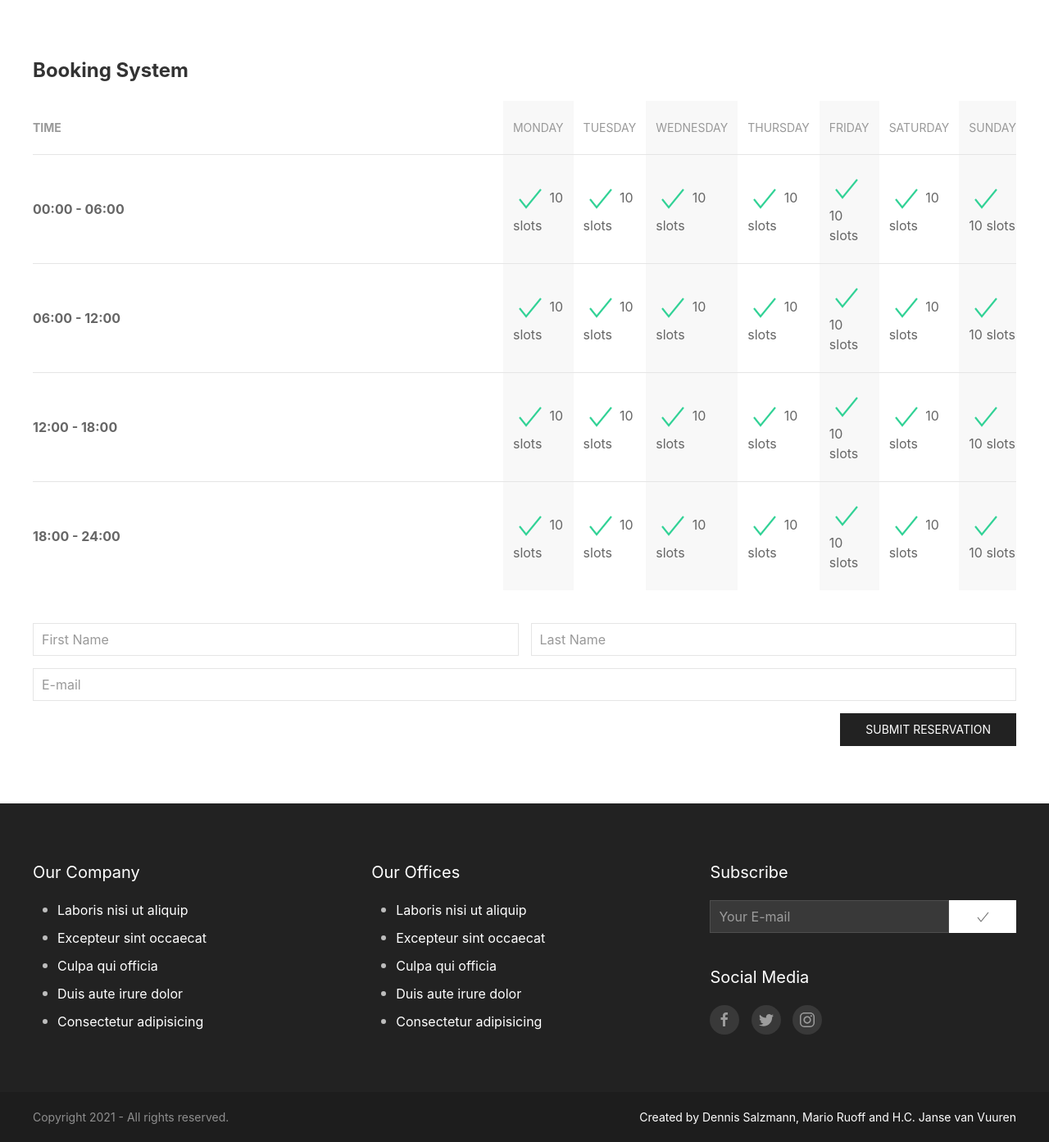
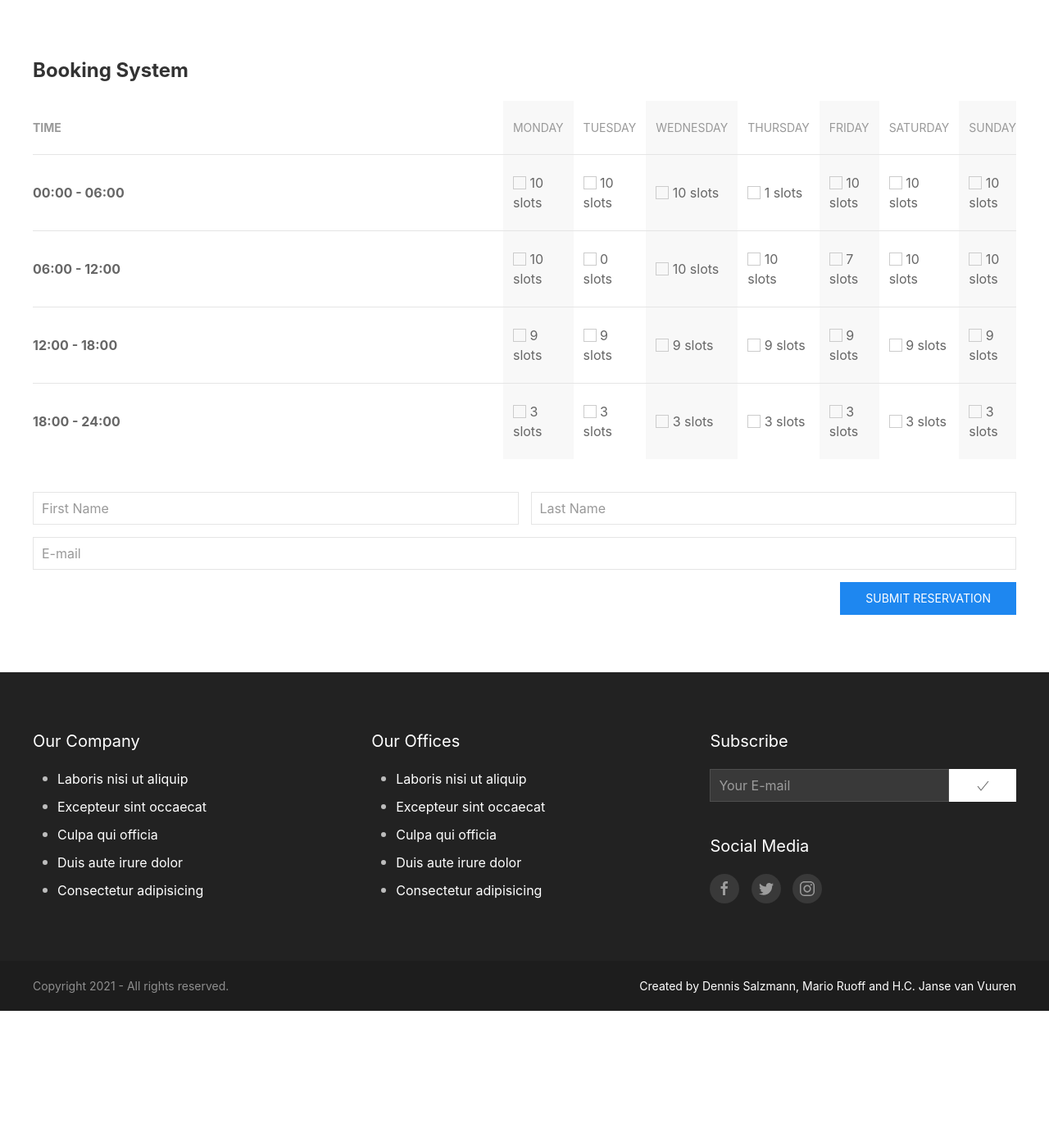
Before and after one commit to mario-r99/jarvil, a Flask app: page / in a window 1280 px wide. Shown: the part 509-1902 px from the top of the page at 82% size. After the commit the page ends 1742 px from the top, so only its background shows below. Run offline with Flask 2, Linux system fonts and the light colour scheme; some libraries are stand-ins or nearby versions.

Commit message:
Added checkboxes

```diff
--- a/time-slot-booking/app.py
+++ b/time-slot-booking/app.py
@@ -1,19 +1,14 @@
-from flask import Flask, render_template
+from flask import Flask, render_template, url_for
 app = Flask(__name__)
 
 bookings = [
-    {
-        'author': 'Corey Schafer',
-        'title': 'Blog Post 1',
-        'content': 'First post content',
-        'date_posted': 'April 20, 2018'
-    },
-    {
-        'author': 'Jane Doe',
-        'title': 'Blog Post 2',
-        'content': 'Second post content',
-        'date_posted': 'April 21, 2018'
-    }
+    [10,10,9,3], # Monday
+    [10,0,9,3],  # Tuesday
+    [10,10,9,3], # Wednesday
+    [1,10,9,3],  # Thursday
+    [10,7,9,3], # Friday
+    [10,10,9,3], # Saturday
+    [10,10,9,3]  # Sunday
 ]
 
 @app.route('/')
--- a/time-slot-booking/templates/home.html
+++ b/time-slot-booking/templates/home.html
@@ -6,7 +6,7 @@
         <header class="uk-text-center">
             <h1 class="uk-heading-primary">Time Slot Booking</h1>
             <p class="uk-width-3-5 uk-margin-auto">
-                The booking system is the easiest way for students to book tables in the university library. The time slots can be booked individually and be cancelled if necessary.
+                The booking system is the easiest way for students to book tables in the university library. The time slots</label> can be booked individually and be cancelled if necessary.
             </p>
         </header>
         <div class="uk-text-center uk-text-small uk-text-muted uk-section uk-section-small">
@@ -19,6 +19,7 @@
     <div class="uk-container">
         <h3 class="uk-text-bold">Booking System</h3>
         <div class="uk-overflow-auto">
+            <form>
                 <table class="uk-table uk-table-middle uk-table-divider uk-table-large uk-table-justify" data-uk-scrollspy="cls:uk-animation-fade;">
                     <thead>
                         <tr>
@@ -34,48 +35,49 @@
                     </thead>
                     <tbody>
                         <tr>
+                            <!-- <span class="uk-text-success" data-uk-icon="icon:check; ratio:2"></span> -->
                             <td class="uk-width-1-8 uk-text-bold">00:00 - 06:00</td>
-                        <td class="uk-width-1-8 uk-background-muted"><span class="uk-text-success" data-uk-icon="icon:check; ratio:2"></span> 10 slots</td>
-                        <td class="uk-width-1-8"><span class="uk-text-success" data-uk-icon="icon:check; ratio:2"></span> 10 slots</td>
-                        <td class="uk-width-1-8 uk-background-muted"><span class="uk-text-success" data-uk-icon="icon:check; ratio:2"></span> 10 slots</td>
-                        <td class="uk-width-1-8"><span class="uk-text-success" data-uk-icon="icon:check; ratio:2"></span> 10 slots</td>
-                        <td class="uk-width-1-8 uk-background-muted"><span class="uk-text-success" data-uk-icon="icon:check; ratio:2"></span> 10 slots</td>
-                        <td class="uk-width-1-8"><span class="uk-text-success" data-uk-icon="icon:check; ratio:2"></span> 10 slots</td>
-                        <td class="uk-width-1-8 uk-background-muted"><span class="uk-text-success" data-uk-icon="icon:check; ratio:2"></span> 10 slots</td>
+                            <td class="uk-width-1-8 uk-background-muted"><label><input class="uk-checkbox" type="checkbox"> {{ bookings[0][0] }} slots</label></td>
+                            <td class="uk-width-1-8"><label><input class="uk-checkbox" type="checkbox"> {{ bookings[1][0] }} slots</label></td>
+                            <td class="uk-width-1-8 uk-background-muted"><label><input class="uk-checkbox" type="checkbox"> {{ bookings[2][0] }} slots</label></td>
+                            <td class="uk-width-1-8"><label><input class="uk-checkbox" type="checkbox"> {{ bookings[3][0] }} slots</label></td>
+                            <td class="uk-width-1-8 uk-background-muted"><label><input class="uk-checkbox" type="checkbox"> {{ bookings[4][0] }} slots</label></td>
+                            <td class="uk-width-1-8"><label><input class="uk-checkbox" type="checkbox"> {{ bookings[5][0] }} slots</label></td>
+                            <td class="uk-width-1-8 uk-background-muted"><label><input class="uk-checkbox" type="checkbox"> {{ bookings[6][0] }} slots</label></td>
                         </tr>
                         <tr>
                             <td class="uk-width-1-8 uk-text-bold">06:00 - 12:00</td>
-                        <td class="uk-width-1-8 uk-background-muted"><span class="uk-text-success" data-uk-icon="icon:check; ratio:2"></span> 10 slots</td>
-                        <td class="uk-width-1-8"><span class="uk-text-success" data-uk-icon="icon:check; ratio:2"></span> 10 slots</td>
-                        <td class="uk-width-1-8 uk-background-muted"><span class="uk-text-success" data-uk-icon="icon:check; ratio:2"></span> 10 slots</td>
-                        <td class="uk-width-1-8"><span class="uk-text-success" data-uk-icon="icon:check; ratio:2"></span> 10 slots</td>
-                        <td class="uk-width-1-8 uk-background-muted"><span class="uk-text-success" data-uk-icon="icon:check; ratio:2"></span> 10 slots</td>
-                        <td class="uk-width-1-8"><span class="uk-text-success" data-uk-icon="icon:check; ratio:2"></span> 10 slots</td>
-                        <td class="uk-width-1-8 uk-background-muted"><span class="uk-text-success" data-uk-icon="icon:check; ratio:2"></span> 10 slots</td>
+                            <td class="uk-width-1-8 uk-background-muted"><label><input class="uk-checkbox" type="checkbox"> {{ bookings[0][1] }} slots</label></td>
+                            <td class="uk-width-1-8"><label><input class="uk-checkbox" type="checkbox"> {{ bookings[1][1] }} slots</label></td>
+                            <td class="uk-width-1-8 uk-background-muted"><label><input class="uk-checkbox" type="checkbox"> {{ bookings[2][1] }} slots</label></td>
+                            <td class="uk-width-1-8"><label><input class="uk-checkbox" type="checkbox"> {{ bookings[3][1] }} slots</label></td>
+                            <td class="uk-width-1-8 uk-background-muted"><label><input class="uk-checkbox" type="checkbox"> {{ bookings[4][1] }} slots</label></td>
+                            <td class="uk-width-1-8"><label><input class="uk-checkbox" type="checkbox"> {{ bookings[5][1] }} slots</label></td>
+                            <td class="uk-width-1-8 uk-background-muted"><label><input class="uk-checkbox" type="checkbox"> {{ bookings[6][1] }} slots</label></td>
                         </tr>
                         <tr>
                             <td class="uk-width-1-8 uk-text-bold">12:00 - 18:00</td>
-                        <td class="uk-width-1-8 uk-background-muted"><span class="uk-text-success" data-uk-icon="icon:check; ratio:2"></span> 10 slots</td>
-                        <td class="uk-width-1-8"><span class="uk-text-success" data-uk-icon="icon:check; ratio:2"></span> 10 slots</td>
-                        <td class="uk-width-1-8 uk-background-muted"><span class="uk-text-success" data-uk-icon="icon:check; ratio:2"></span> 10 slots</td>
-                        <td class="uk-width-1-8"><span class="uk-text-success" data-uk-icon="icon:check; ratio:2"></span> 10 slots</td>
-                        <td class="uk-width-1-8 uk-background-muted"><span class="uk-text-success" data-uk-icon="icon:check; ratio:2"></span> 10 slots</td>
-                        <td class="uk-width-1-8"><span class="uk-text-success" data-uk-icon="icon:check; ratio:2"></span> 10 slots</td>
-                        <td class="uk-width-1-8 uk-background-muted"><span class="uk-text-success" data-uk-icon="icon:check; ratio:2"></span> 10 slots</td>
+                            <td class="uk-width-1-8 uk-background-muted"><label><input class="uk-checkbox" type="checkbox"> {{ bookings[0][2] }} slots</label></td>
+                            <td class="uk-width-1-8"><label><input class="uk-checkbox" type="checkbox"> {{ bookings[1][2] }} slots</label></td>
+                            <td class="uk-width-1-8 uk-background-muted"><label><input class="uk-checkbox" type="checkbox"> {{ bookings[2][2] }} slots</label></td>
+                            <td class="uk-width-1-8"><label><input class="uk-checkbox" type="checkbox"> {{ bookings[3][2] }} slots</label></td>
+                            <td class="uk-width-1-8 uk-background-muted"><label><input class="uk-checkbox" type="checkbox"> {{ bookings[4][2] }} slots</label></td>
+                            <td class="uk-width-1-8"><label><input class="uk-checkbox" type="checkbox"> {{ bookings[5][2] }} slots</label></td>
+                            <td class="uk-width-1-8 uk-background-muted"><label><input class="uk-checkbox" type="checkbox"> {{ bookings[6][2] }} slots</label></td>
                         </tr>
                         <tr>
                             <td class="uk-width-1-8 uk-text-bold">18:00 - 24:00</td>
-                        <td class="uk-width-1-8 uk-background-muted"><span class="uk-text-success" data-uk-icon="icon:check; ratio:2"></span> 10 slots</td>
-                        <td class="uk-width-1-8"><span class="uk-text-success" data-uk-icon="icon:check; ratio:2"></span> 10 slots</td>
-                        <td class="uk-width-1-8 uk-background-muted"><span class="uk-text-success" data-uk-icon="icon:check; ratio:2"></span> 10 slots</td>
-                        <td class="uk-width-1-8"><span class="uk-text-success" data-uk-icon="icon:check; ratio:2"></span> 10 slots</td>
-                        <td class="uk-width-1-8 uk-background-muted"><span class="uk-text-success" data-uk-icon="icon:check; ratio:2"></span> 10 slots</td>
-                        <td class="uk-width-1-8"><span class="uk-text-success" data-uk-icon="icon:check; ratio:2"></span> 10 slots</td>
-                        <td class="uk-width-1-8 uk-background-muted"><span class="uk-text-success" data-uk-icon="icon:check; ratio:2"></span> 10 slots</td>
+                            <td class="uk-width-1-8 uk-background-muted"><label><input class="uk-checkbox" type="checkbox"> {{ bookings[0][3] }} slots</label></td>
+                            <td class="uk-width-1-8"><label><input class="uk-checkbox" type="checkbox"> {{ bookings[1][3] }} slots</label></td>
+                            <td class="uk-width-1-8 uk-background-muted"><label><input class="uk-checkbox" type="checkbox"> {{ bookings[2][3] }} slots</label></td>
+                            <td class="uk-width-1-8"><label><input class="uk-checkbox" type="checkbox"> {{ bookings[3][3] }} slots</label></td>
+                            <td class="uk-width-1-8 uk-background-muted"><label><input class="uk-checkbox" type="checkbox"> {{ bookings[4][3] }} slots</label></td>
+                            <td class="uk-width-1-8"><label><input class="uk-checkbox" type="checkbox"> {{ bookings[5][3] }} slots</label></td>
+                            <td class="uk-width-1-8 uk-background-muted"><label><input class="uk-checkbox" type="checkbox"> {{ bookings[6][3] }} slots</label></td>
                         </tr>
                     </tbody>
                 </table>
-            <form class="uk-grid-small uk-margin-medium-top" uk-grid>
+                <div class="uk-grid-small uk-margin-medium-top" uk-grid>
                     <div class="uk-width-1-2@s">
                         <input class="uk-input" type="text" placeholder="First Name">
                     </div>
@@ -86,7 +88,8 @@
                         <input class="uk-input" type="text" placeholder="E-mail">
                     </div>
                     <div class="uk-width-1-1">
-                    <button class="uk-button uk-button-secondary uk-align-right">Submit Reservation</button>
+                        <button class="uk-button uk-button-primary uk-align-right">Submit Reservation</button>
+                    </div>
                 </div>
             </form>
         </div>
--- a/time-slot-booking/templates/layout.html
+++ b/time-slot-booking/templates/layout.html
@@ -9,7 +9,7 @@
 
 	<link rel="shortcut icon" href="{{ url_for('static', filename='favicon.ico') }}">
     <link rel="stylesheet" href="https://cdn.jsdelivr.net/npm/uikit@3.6.21/dist/css/uikit.min.css" />
-    <link rel="stylesheet" href="../static/grid-addon.css" />
+    <link rel="stylesheet" href="{{url_for('static', filename='grid-addon.css')}}" />
 </head>
 
 <body>
```
Lines whose indentation alone changed are shown as unchanged.
